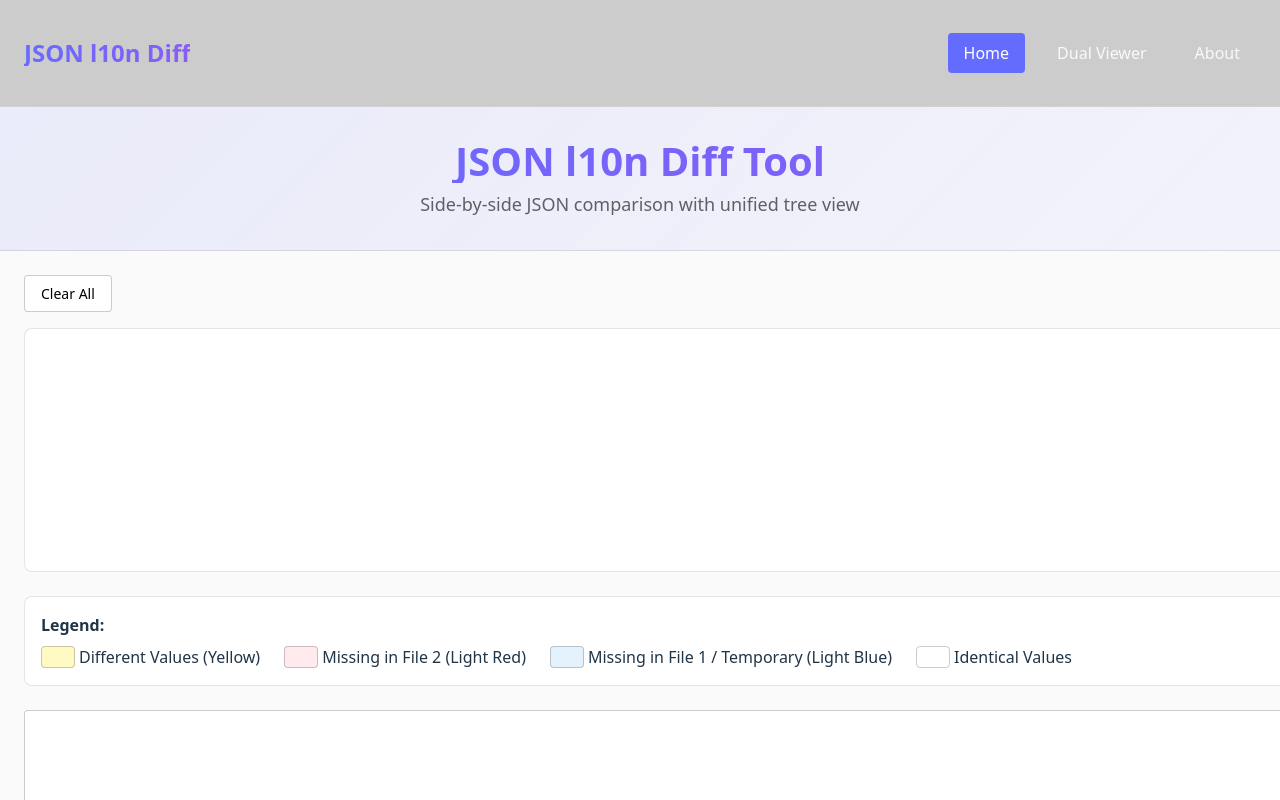
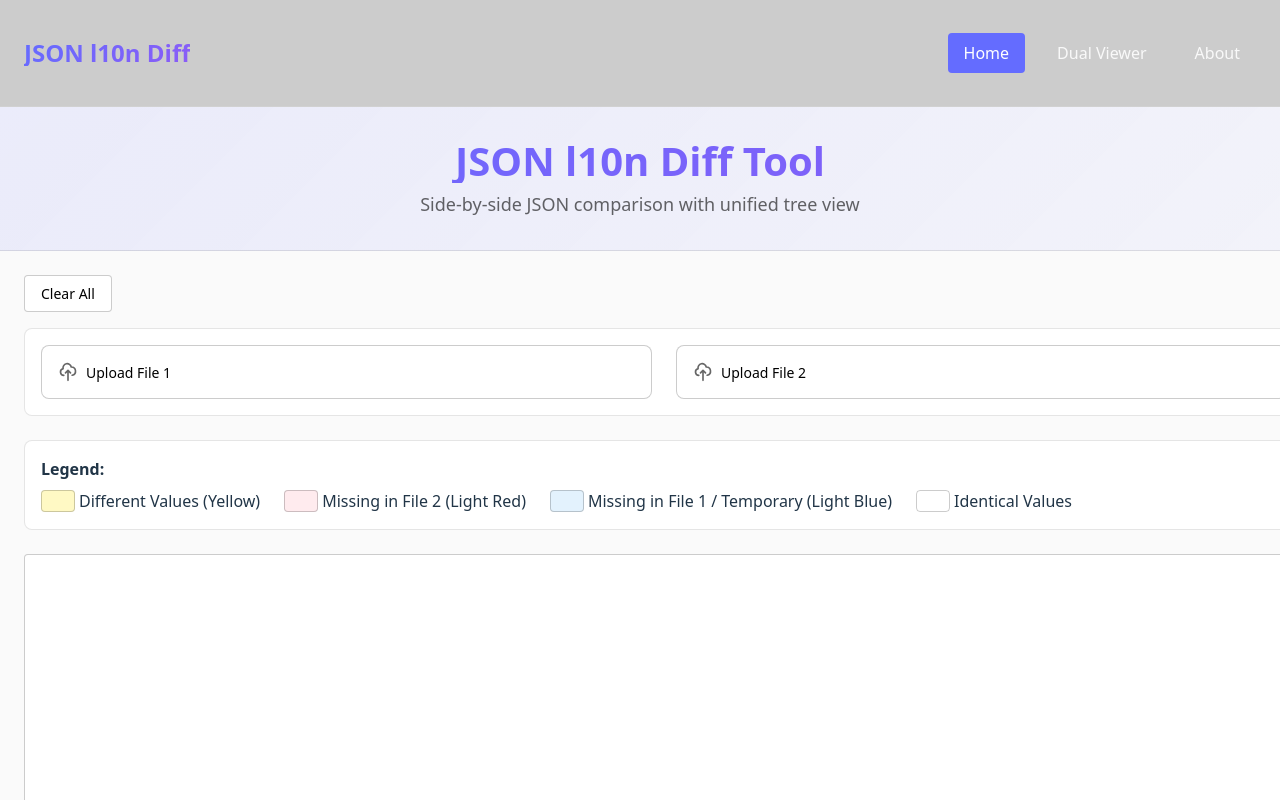
Before and after one commit to iirving/json-l10n-diff, a Vue app: page / in a window 1280 px wide. Shown: the top 800 px of the page. Built offline with nearby package versions, Linux system fonts and the light colour scheme.

Commit message:
refactor: simplify FileUploader by removing drag-and-drop functionality and enhancing button UI

```diff
--- a/src/components/FileUploader.vue
+++ b/src/components/FileUploader.vue
@@ -41,7 +41,6 @@ const generateFileInputId = () => {
 };
 
 // State
-const isDragOver = ref(false);
 const selectedFile = ref(null);
 const errorMessage = ref('');
 const errorType = ref(''); // 'size', 'parse', or ''
@@ -116,44 +115,6 @@ const handleFileInputChange = (event) => {
 };
 
 /**
- * Handle drag enter event
- * @param {DragEvent} event - Drag event
- */
-const handleDragEnter = (event) => {
-  event.preventDefault();
-  isDragOver.value = true;
-};
-
-/**
- * Handle drag leave event
- */
-const handleDragLeave = () => {
-  isDragOver.value = false;
-};
-
-/**
- * Handle drag over event
- * @param {DragEvent} event - Drag event
- */
-const handleDragOver = (event) => {
-  event.preventDefault();
-};
-
-/**
- * Handle drop event
- * @param {DragEvent} event - Drop event
- */
-const handleDrop = (event) => {
-  event.preventDefault();
-  isDragOver.value = false;
-
-  const file = event.dataTransfer?.files?.[0];
-  if (file) {
-    handleFile(file);
-  }
-};
-
-/**
  * Trigger file input click
  */
 const triggerFileInput = () => {
@@ -163,25 +124,6 @@ const triggerFileInput = () => {
 
 <template>
   <div class="file-uploader">
-    <label :for="fileInputId" class="file-uploader__label">
-      {{ label }}
-    </label>
-
-    <div
-      class="file-uploader__drop-zone"
-      :class="{ 'drag-over': isDragOver, 'has-error': hasError }"
-      data-testid="drop-zone"
-      role="button"
-      tabindex="0"
-      :aria-label="`${label} - Drag and drop or click to upload`"
-      @click="triggerFileInput"
-      @dragenter="handleDragEnter"
-      @dragleave="handleDragLeave"
-      @dragover="handleDragOver"
-      @drop="handleDrop"
-      @keydown.enter="triggerFileInput"
-      @keydown.space.prevent="triggerFileInput"
-    >
     <input
       :id="fileInputId"
       type="file"
@@ -190,8 +132,14 @@ const triggerFileInput = () => {
       @change="handleFileInputChange"
     />
 
-      <div v-if="!hasFile && !isValidating" class="file-uploader__instructions">
+    <button
+      type="button"
+      class="file-uploader__button"
+      :class="{ 'has-error': hasError }"
+      @click="triggerFileInput"
+    >
       <svg
+        v-if="!hasFile && !isValidating"
         class="file-uploader__icon"
         xmlns="http://www.w3.org/2000/svg"
         fill="none"
@@ -205,16 +153,9 @@ const triggerFileInput = () => {
           d="M7 16a4 4 0 01-.88-7.903A5 5 0 1115.9 6L16 6a5 5 0 011 9.9M15 13l-3-3m0 0l-3 3m3-3v12"
         />
       </svg>
-        <p class="file-uploader__text">
-          <span class="file-uploader__text--primary"
-            >Drag and drop your file here</span
-          >
-          <span class="file-uploader__text--secondary">or click to browse</span>
-        </p>
-      </div>
 
-      <div v-else-if="isValidating" class="file-uploader__validating">
       <svg
+        v-else-if="isValidating"
         class="file-uploader__icon file-uploader__icon--spinner"
         xmlns="http://www.w3.org/2000/svg"
         fill="none"
@@ -234,11 +175,9 @@ const triggerFileInput = () => {
           d="M4 12a8 8 0 018-8V0C5.373 0 0 5.373 0 12h4zm2 5.291A7.962 7.962 0 014 12H0c0 3.042 1.135 5.824 3 7.938l3-2.647z"
         ></path>
       </svg>
-        <p class="file-uploader__validating-text">Validating JSON...</p>
-      </div>
 
-      <div v-else class="file-uploader__file-info">
       <svg
+        v-else
         class="file-uploader__icon file-uploader__icon--success"
         xmlns="http://www.w3.org/2000/svg"
         fill="none"
@@ -252,9 +191,17 @@ const triggerFileInput = () => {
           d="M9 12l2 2 4-4m6 2a9 9 0 11-18 0 9 9 0 0118 0z"
         />
       </svg>
-        <p class="file-uploader__filename">{{ selectedFile.name }}</p>
-      </div>
-    </div>
+
+      <span v-if="!hasFile && !isValidating" class="file-uploader__text">
+        {{ label }}
+      </span>
+      <span v-else-if="isValidating" class="file-uploader__text">
+        Validating...
+      </span>
+      <span v-else class="file-uploader__text">
+        {{ selectedFile.name }}
+      </span>
+    </button>
 
     <div
       v-if="hasError"
@@ -294,59 +241,45 @@ const triggerFileInput = () => {
   width: 100%;
 }
 
-.file-uploader__label {
-  display: block;
-  margin-bottom: var(--spacing-sm, 0.5rem);
-  font-weight: 600;
-  color: var(--text-primary, #fff);
-  font-size: 0.875rem;
-}
-
 .file-uploader__input {
   display: none;
 }
 
-.file-uploader__drop-zone {
-  border: 2px dashed var(--border-color, rgba(255, 255, 255, 0.3));
+.file-uploader__button {
+  display: flex;
+  align-items: center;
+  gap: var(--spacing-sm, 0.5rem);
+  width: 100%;
+  padding: var(--spacing-md, 1rem);
+  border: 1px solid rgba(0, 0, 0, 0.2);
   border-radius: var(--radius-md, 0.5rem);
-  padding: var(--spacing-xl, 2rem);
-  text-align: center;
+  background: #ffffff;
   cursor: pointer;
   transition: all 0.2s ease;
-  background-color: var(--bg-secondary, rgba(255, 255, 255, 0.05));
+  font-size: 0.875rem;
+  font-weight: 500;
+  color: #000;
 }
 
-.file-uploader__drop-zone:hover {
+.file-uploader__button:hover {
   border-color: var(--primary-color, #646cff);
-  background-color: var(--bg-hover, rgba(100, 108, 255, 0.1));
+  background-color: rgba(100, 108, 255, 0.05);
 }
 
-.file-uploader__drop-zone:focus {
+.file-uploader__button:focus {
   outline: 2px solid var(--primary-color, #646cff);
   outline-offset: 2px;
 }
 
-.file-uploader__drop-zone.drag-over {
-  border-color: var(--primary-color, #646cff);
-  background-color: var(--bg-hover, rgba(100, 108, 255, 0.2));
-  transform: scale(1.02);
-}
-
-.file-uploader__drop-zone.has-error {
+.file-uploader__button.has-error {
   border-color: var(--error-color, #ef4444);
 }
 
-.file-uploader__instructions {
-  display: flex;
-  flex-direction: column;
-  align-items: center;
-  gap: var(--spacing-md, 1rem);
-}
-
 .file-uploader__icon {
-  width: 48px;
-  height: 48px;
-  color: var(--text-secondary, rgba(255, 255, 255, 0.6));
+  width: 20px;
+  height: 20px;
+  flex-shrink: 0;
+  color: rgba(0, 0, 0, 0.6);
 }
 
 .file-uploader__icon--success {
@@ -354,8 +287,6 @@ const triggerFileInput = () => {
 }
 
 .file-uploader__icon--spinner {
-  width: 48px;
-  height: 48px;
   color: var(--primary-color, #646cff);
   animation: spin 1s linear infinite;
 }
@@ -370,49 +301,9 @@ const triggerFileInput = () => {
 }
 
 .file-uploader__text {
-  display: flex;
-  flex-direction: column;
-  gap: var(--spacing-xs, 0.25rem);
-  margin: 0;
-}
-
-.file-uploader__text--primary {
-  font-size: 1rem;
-  font-weight: 500;
-  color: var(--text-primary, #fff);
-}
-
-.file-uploader__text--secondary {
-  font-size: 0.875rem;
-  color: var(--text-secondary, rgba(255, 255, 255, 0.6));
-}
-
-.file-uploader__validating {
-  display: flex;
-  flex-direction: column;
-  align-items: center;
-  gap: var(--spacing-sm, 0.5rem);
-}
-
-.file-uploader__validating-text {
-  margin: 0;
-  font-size: 0.875rem;
-  color: var(--text-secondary, rgba(255, 255, 255, 0.6));
-}
-
-.file-uploader__file-info {
-  display: flex;
-  flex-direction: column;
-  align-items: center;
-  gap: var(--spacing-sm, 0.5rem);
-}
-
-.file-uploader__filename {
-  margin: 0;
-  font-size: 0.875rem;
-  font-weight: 500;
-  color: var(--success-color, #10b981);
-  word-break: break-all;
+  flex: 1;
+  text-align: left;
+  color: #000;
 }
 
 .file-uploader__error {
```
Lines whose indentation alone changed are shown as unchanged.
